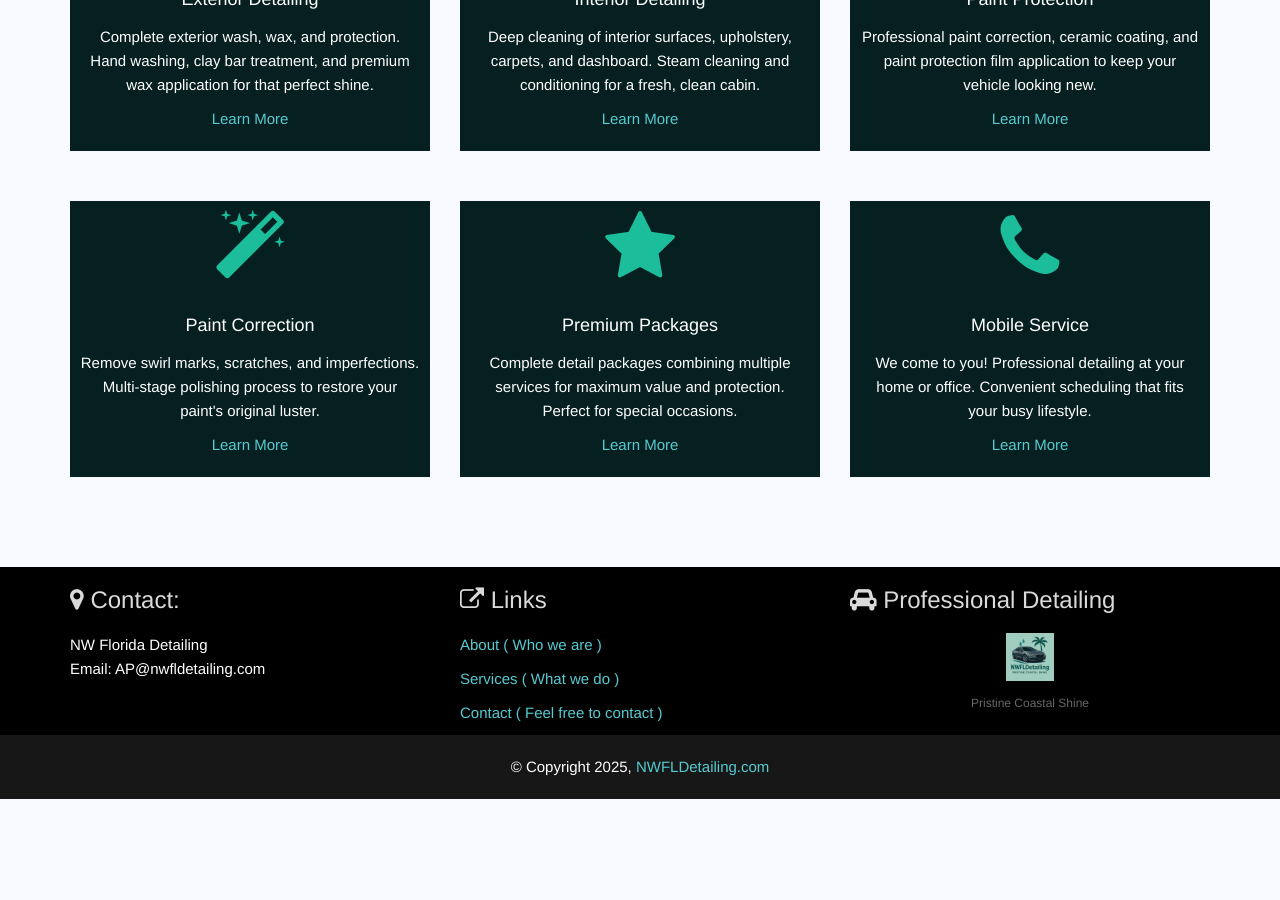
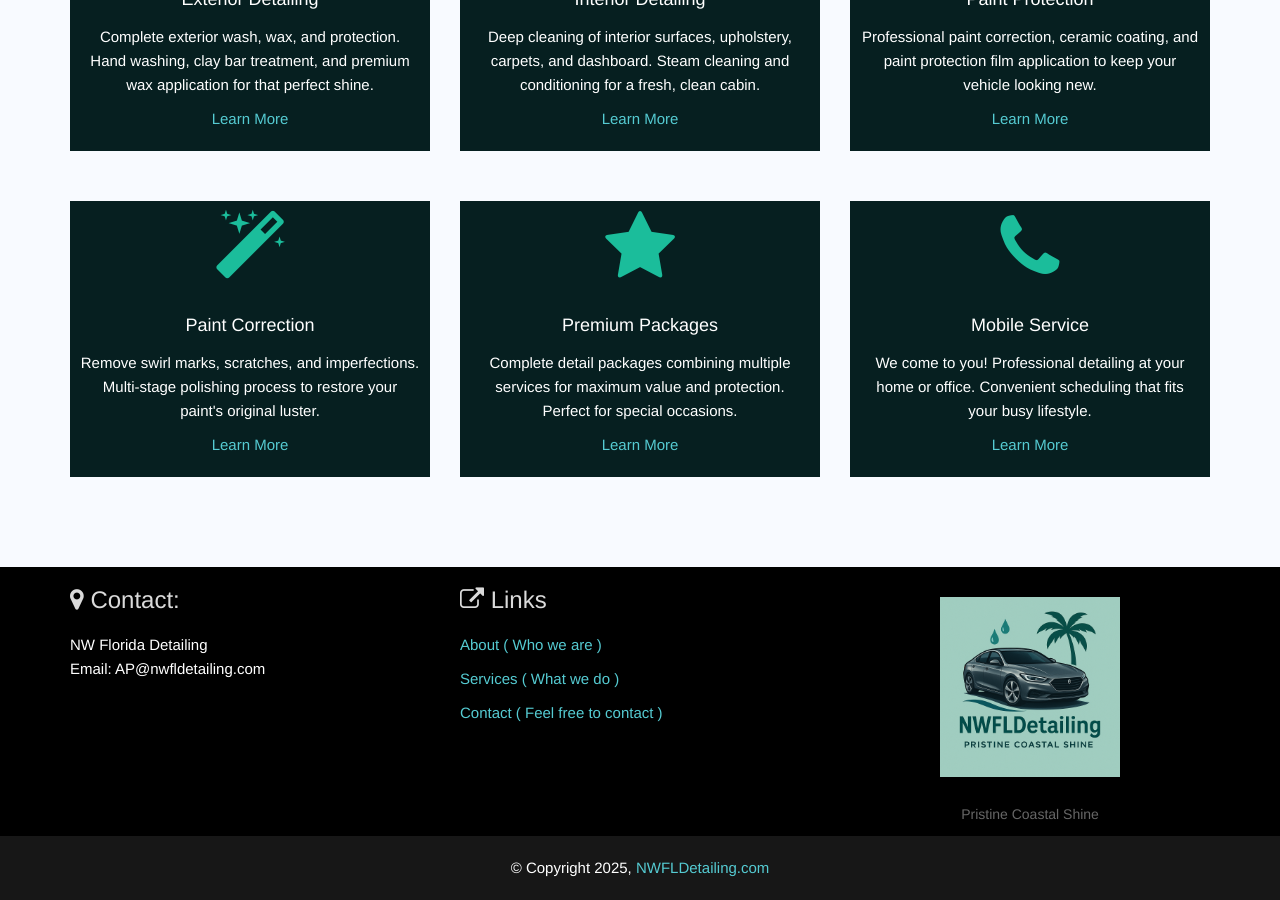
Before and after one commit to UnaffiliatedNetwork/nwfldetailing.github.io, a Jekyll site: the page built from index.html, in a window 1280 px wide and 900 px high, scrolled down 912 px. Built offline with Jekyll 4.4.1, drawn with Linux system fonts in a browser that asks for light colours; before the commit the page ends 1711 px from its top, so only the background shows below that.

Commit message:
FOOTER ENHANCEMENT: Replace small square logo with full-width wide logo for better visual impact

```diff
--- a/_includes/footer.html
+++ b/_includes/footer.html
@@ -16,10 +16,9 @@
         <p><a href="/contact"> Contact ( Feel free to contact )</a></p>
       </div>
       <div class="col-md-4">
-        <h3><i class="fa fa-car"></i> Professional Detailing</h3>
-        <div style="text-align: center; margin-top: 20px;">
-          <img src="/assets/img/nwfl-logo-square.jpg" alt="NW Florida Detailing Logo" style="max-width: 120px; height: auto;">
-          <p style="margin-top: 10px; font-size: 12px; color: #666;">Pristine Coastal Shine</p>
+        <div style="text-align: center; margin-top: 30px;">
+          <img src="/assets/img/nwfl-logo-wide.jpg" alt="NW Florida Detailing Logo" style="max-width: 100%; height: auto; margin-bottom: 15px;">
+          <p style="margin-top: 10px; font-size: 14px; color: #666; font-weight: 500;">Pristine Coastal Shine</p>
         </div>
       </div>
     </div>
```
Also changed, not shown: 6 other files.
